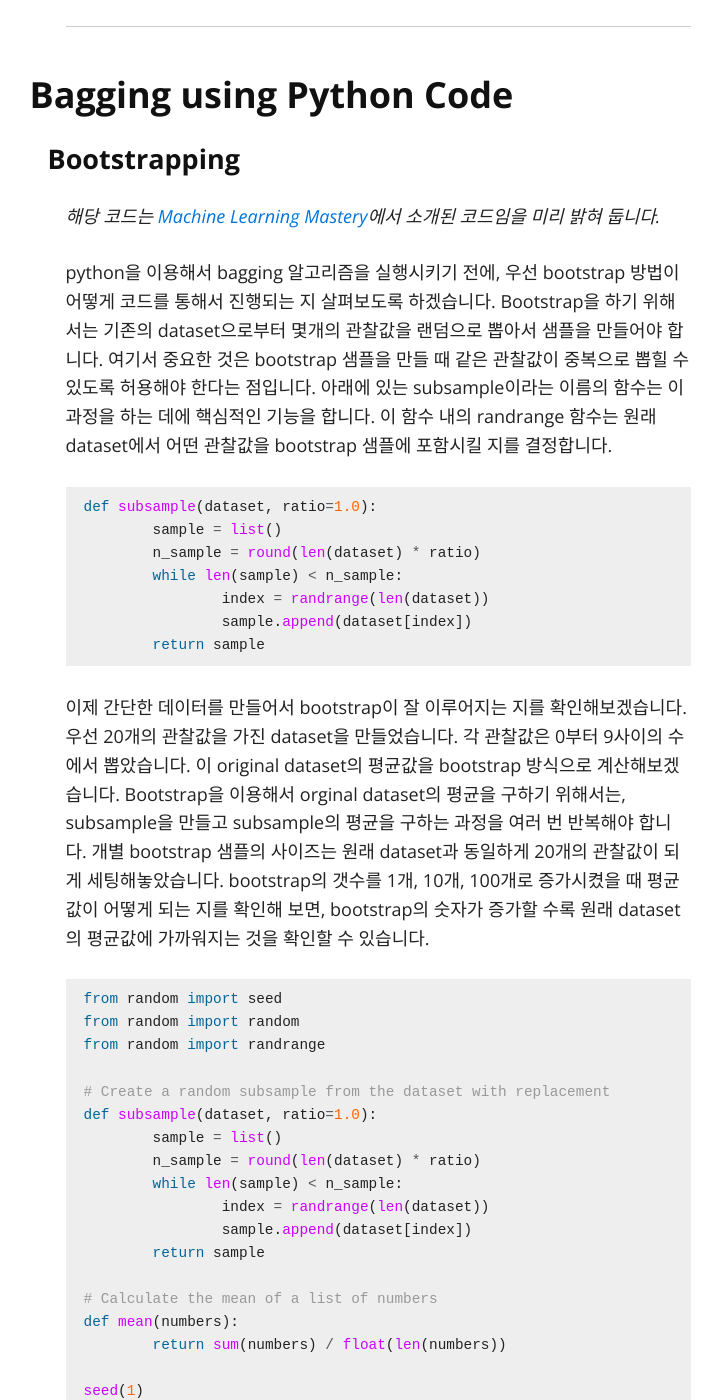
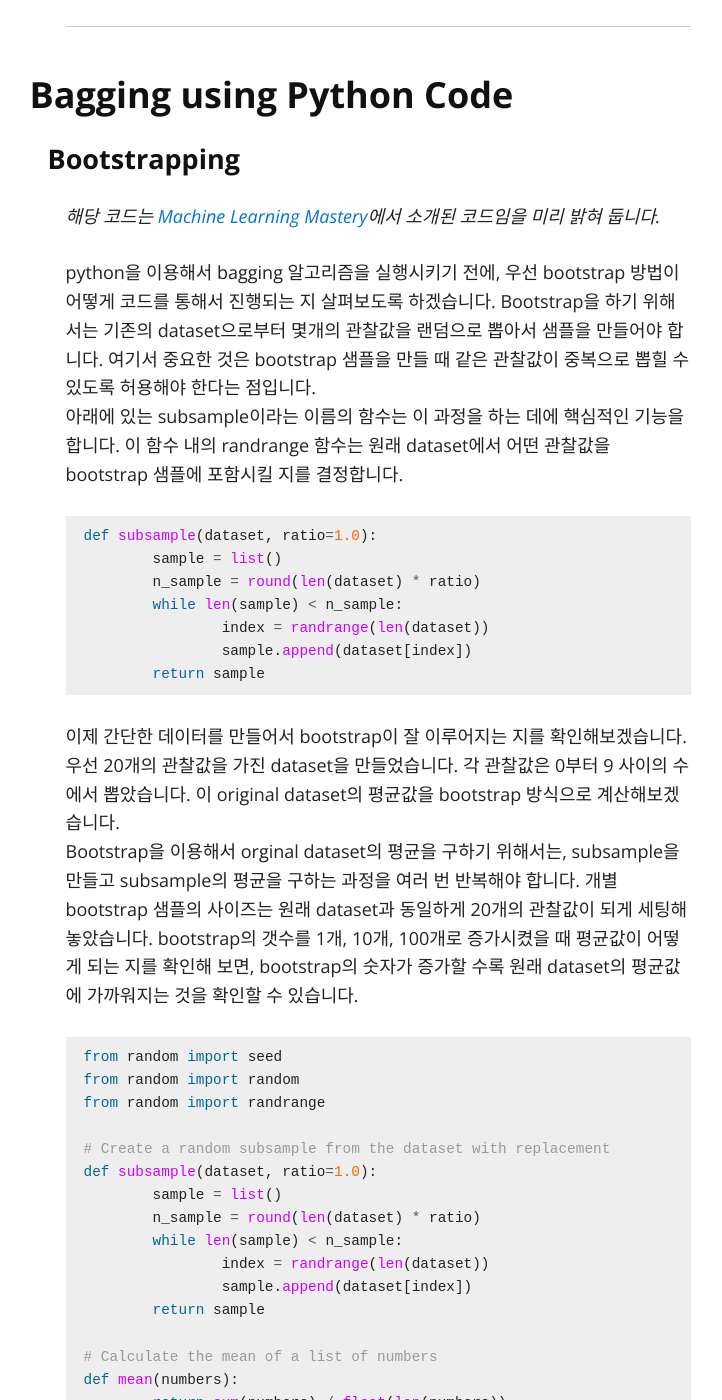
Before and after one commit to seokchaeyoon/seokchaeyoon.github.io, a Jekyll site: the page built from index.md, in a window 1280 px wide and 1400 px high, scrolled down 15091 px. Shown: the whole window, without its empty margins (262-984 px from the left). Built offline with Jekyll 4.4.1, drawn with Linux system fonts in a browser that asks for light colours; nearby versions of some CDN libraries; formulas are drawn with MathJax 3; some of the changed text lies outside the part shown.

````diff
--- a/index.md
+++ b/index.md
@@ -222,7 +222,7 @@ $$ \therefore { \hat { y }  }_{ Ensemble }\ =\ 1 $$ </div>
 ##### Bootstrapping
 *해당 코드는 [Machine Learning Mastery](https://machinelearningmastery.com/implement-bagging-scratch-python/)에서 소개된 코드임을 미리 밝혀 둡니다.*
 
-python을 이용해서 bagging 알고리즘을 실행시키기 전에, 우선 bootstrap 방법이 어떻게 코드를 통해서 진행되는 지 살펴보도록 하겠습니다. Bootstrap을 하기 위해서는 기존의 dataset으로부터 몇개의 관찰값을 랜덤으로 뽑아서 샘플을 만들어야 합니다. 여기서 중요한 것은 bootstrap 샘플을 만들 때 같은 관찰값이 중복으로 뽑힐 수 있도록 허용해야 한다는 점입니다.
+python을 이용해서 bagging 알고리즘을 실행시키기 전에, 우선 bootstrap 방법이 어떻게 코드를 통해서 진행되는 지 살펴보도록 하겠습니다. Bootstrap을 하기 위해서는 기존의 dataset으로부터 몇개의 관찰값을 랜덤으로 뽑아서 샘플을 만들어야 합니다. 여기서 중요한 것은 bootstrap 샘플을 만들 때 같은 관찰값이 중복으로 뽑힐 수 있도록 허용해야 한다는 점입니다. <br>
 아래에 있는 subsample이라는 이름의 함수는 이 과정을 하는 데에 핵심적인 기능을 합니다. 이 함수 내의 randrange 함수는 원래 dataset에서 어떤 관찰값을 bootstrap 샘플에 포함시킬 지를 결정합니다.
 
 ```python
@@ -235,7 +235,7 @@ def subsample(dataset, ratio=1.0):
 	return sample
 ```
 
-이제 간단한 데이터를 만들어서 bootstrap이 잘 이루어지는 지를 확인해보겠습니다. 우선 20개의 관찰값을 가진 dataset을 만들었습니다. 각 관찰값은 0부터 9사이의 수에서 뽑았습니다. 이 original dataset의 평균값을 bootstrap 방식으로 계산해보겠습니다.
+이제 간단한 데이터를 만들어서 bootstrap이 잘 이루어지는 지를 확인해보겠습니다. 우선 20개의 관찰값을 가진 dataset을 만들었습니다. 각 관찰값은 0부터 9 사이의 수에서 뽑았습니다. 이 original dataset의 평균값을 bootstrap 방식으로 계산해보겠습니다. <br>
 Bootstrap을 이용해서 orginal dataset의 평균을 구하기 위해서는, subsample을 만들고 subsample의 평균을 구하는 과정을 여러 번 반복해야 합니다.
 개별 bootstrap 샘플의 사이즈는 원래 dataset과 동일하게 20개의 관찰값이 되게 세팅해놓았습니다. bootstrap의 갯수를 1개, 10개, 100개로 증가시켰을 때 평균값이 어떻게 되는 지를 확인해 보면, bootstrap의 숫자가 증가할 수록 원래 dataset의 평균값에 가까워지는 것을 확인할 수 있습니다.
 
@@ -272,9 +272,9 @@ for size in [1, 10, 100]:
 	print('Samples=%d, Estimated Mean: %.3f' % (size, mean(sample_means)))
 ```
 
-> Original dataset의 평균값: 4.5
-> Samples=1, Estimated Mean: 5.250
-> Samples=10, Estimated Mean: 4.755
+> Original dataset의 평균값: 4.5 <br>
+> Samples=1, Estimated Mean: 5.250 <br>
+> Samples=10, Estimated Mean: 4.755 <br>
 > Samples=100, Estimated Mean: 4.447
 
 ##### Bagging
````
